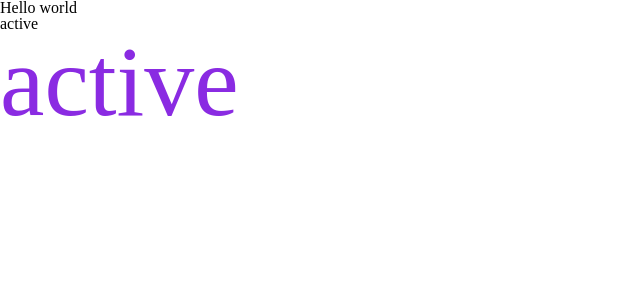
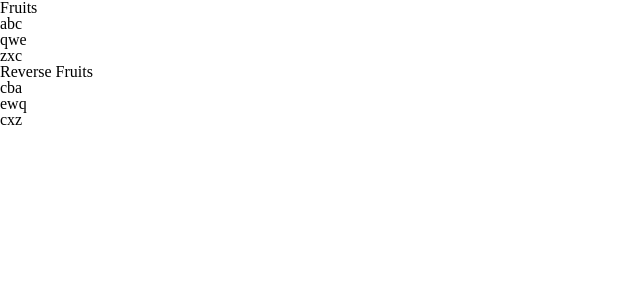
Before and after one commit to miss-gif/vue3-lifecycle, a Vue app: page / in a window 1280 px wide. Shown: the top 300 px of the page, without its empty margins (0-640 px from the left). Built offline with nearby package versions, Linux system fonts and the light colour scheme.

Commit message:
computed

```diff
--- a/src/App.vue
+++ b/src/App.vue
@@ -1,25 +1,14 @@
 <template>
-  <h1 v-once @click="add">{{ msg }}</h1>
-  <h1 v-bind:class="active">{{ msg2 }}</h1>
-  <h1 :[attr]="'active'" @click="add"> {{ msg2 }}</h1>
+  <Abc />
 </template>
 
 <script>
+import Abc from "~/components/Abc";
 export default {
-  data() {
-    return {
-      msg: 'Hello world',
-      msg2: 'active',
-      attr: 'class',
-      event: 'click'
-    }
+  components: {
+    Abc,
   },
-  methods: {
-    add() {
-      this.msg2 += '!'
-    }
-  }
-}
+};
 </script>
 
 <style scoped>
--- /dev/null
+++ b/src/components/Abc.vue
@@ -0,0 +1,36 @@
+<template>
+  <section v-if="hasFruit">
+    <h1>Fruits</h1>
+    <ul>
+      <li v-for="fruit in fruits" :key="fruit">
+        {{ fruit }}
+      </li>
+    </ul>
+  </section>
+  <section>
+    <h1>Reverse Fruits</h1>
+    <ul>
+      <li v-for="fruit in reverseFruits" :key="fruit">{{ fruit }}</li>
+    </ul>
+  </section>
+</template>
+
+<script>
+export default {
+  data() {
+    return {
+      fruits: ["abc", "qwe", "zxc"],
+    };
+  },
+  computed: {
+    hasFruit() {
+      return this.fruits.length > 0;
+    },
+    reverseFruits() {
+      return this.fruits.map((fruit) => {
+        return fruit.split("").reverse().join("");
+      });
+    },
+  },
+};
+</script>
--- a/src/components/Fruit.vue
+++ b/src/components/Fruit.vue
@@ -1,5 +1,6 @@
 <template>
   <li>{{ name }}?!!!!</li>
+  <div>{{ name }}</div>
 </template>
 
 <script>
```
